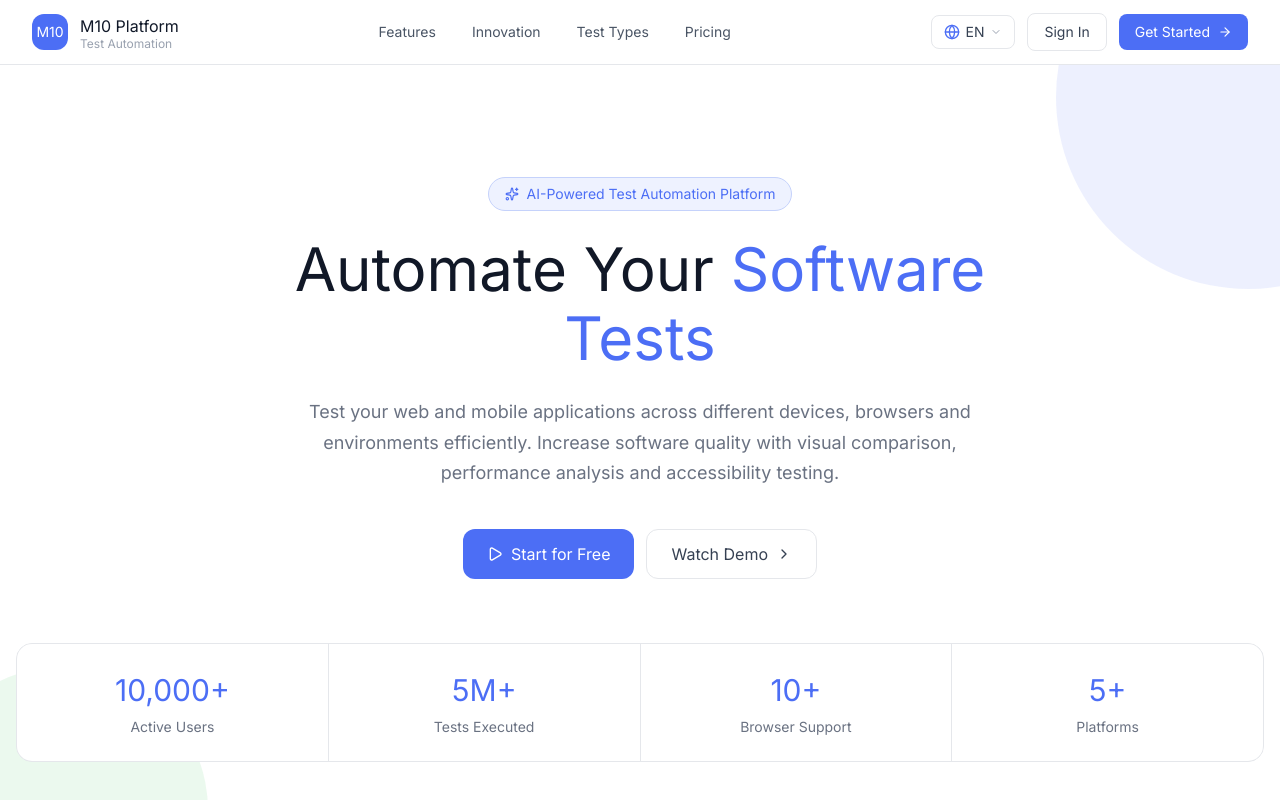
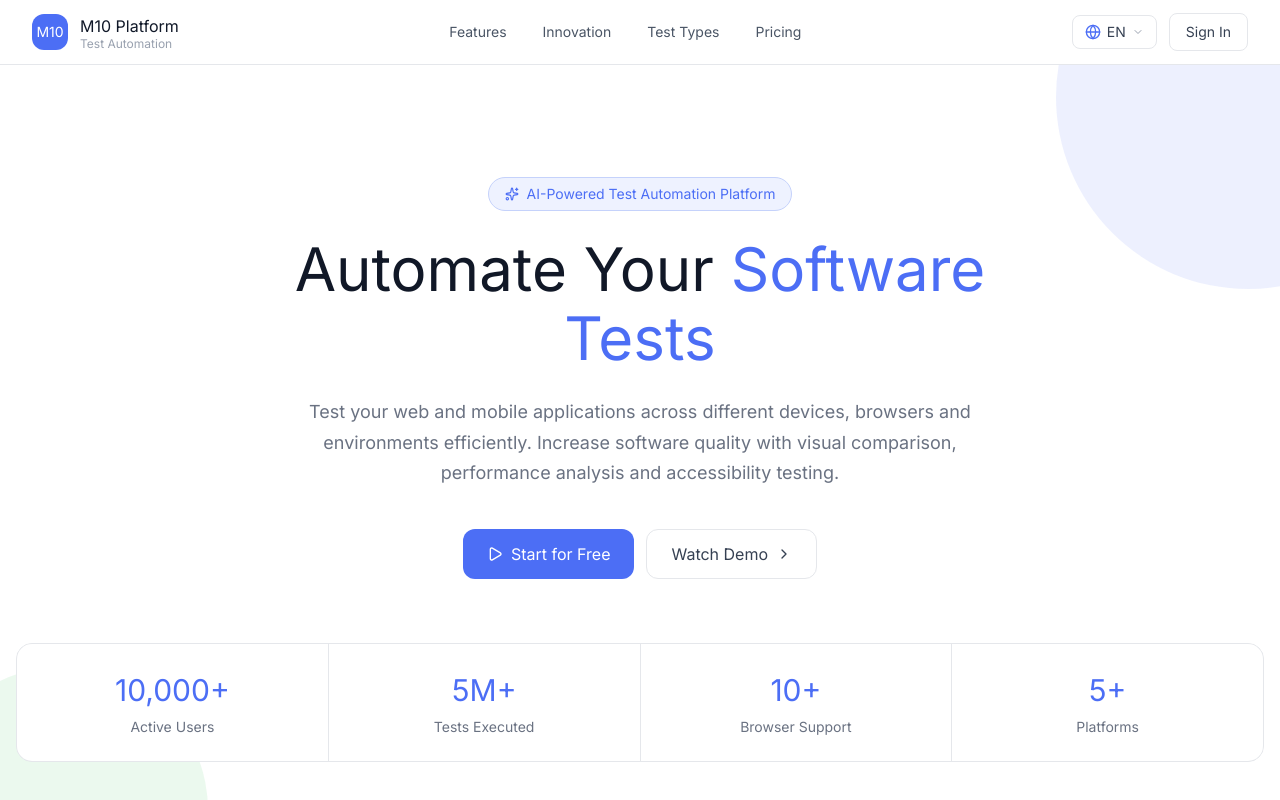
Before and after one commit to m10tdg/m10-frontend, a React (Vite) app: page / in a window 1280 px wide. Shown: the top 800 px of the page. Built offline with nearby package versions, Linux system fonts and the light colour scheme.

Commit message:
delete Get Started

```diff
--- a/src/pages/home/components/navbar/index.tsx
+++ b/src/pages/home/components/navbar/index.tsx
@@ -1,7 +1,7 @@
 import { useLangStore } from '@/shared/stores/langStore'
 import { translations } from '@/shared/config/translations/home'
 import { primary } from '@/shared/styles/colors'
-import { ArrowRight, Menu, X } from 'lucide-react'
+import { Menu, X } from 'lucide-react'
 import { useState } from 'react'
 import { useNavigate } from 'react-router-dom'
 import { LanguageSwitcher } from '@/shared/ui/LanguageSwitcher'
@@ -70,14 +70,14 @@ export function NavbarWidget() {
               >
                 {lang === "tr" ? "Giriş Yap" : lang === "de" ? "Anmelden" : "Sign In"}
               </button>
-              <button
+{/*              <button
                 onClick={() => navigate("/register")}
                 className="hidden md:inline-flex items-center gap-2 px-4 py-2 rounded-lg text-sm text-white transition-opacity hover:opacity-90 cursor-pointer"
                 style={{ backgroundColor: primary, fontFamily: "Inter, sans-serif" }}
               >
                 {tx.nav.getStarted}
                 <ArrowRight className="w-3.5 h-3.5" />
-              </button>
+              </button>*/}
               {/* Mobile menu toggle */}
               <button
                 className="md:hidden p-2 rounded-lg text-gray-500 hover:bg-gray-100"
```
